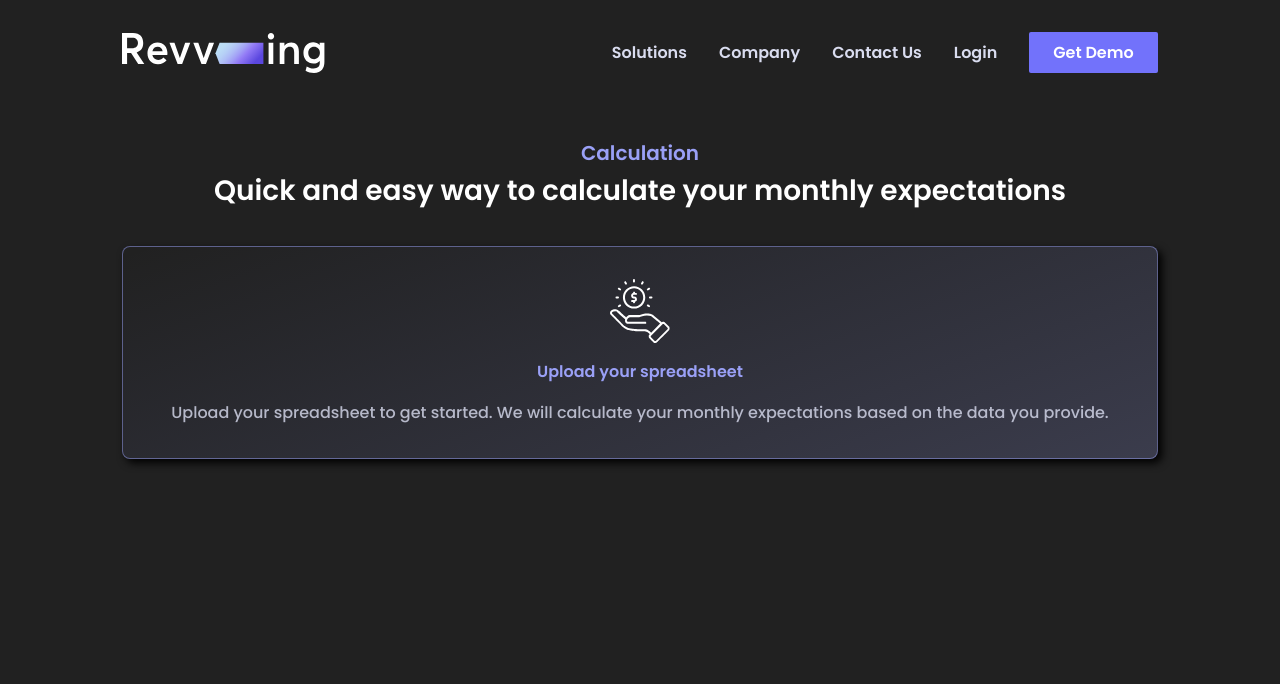
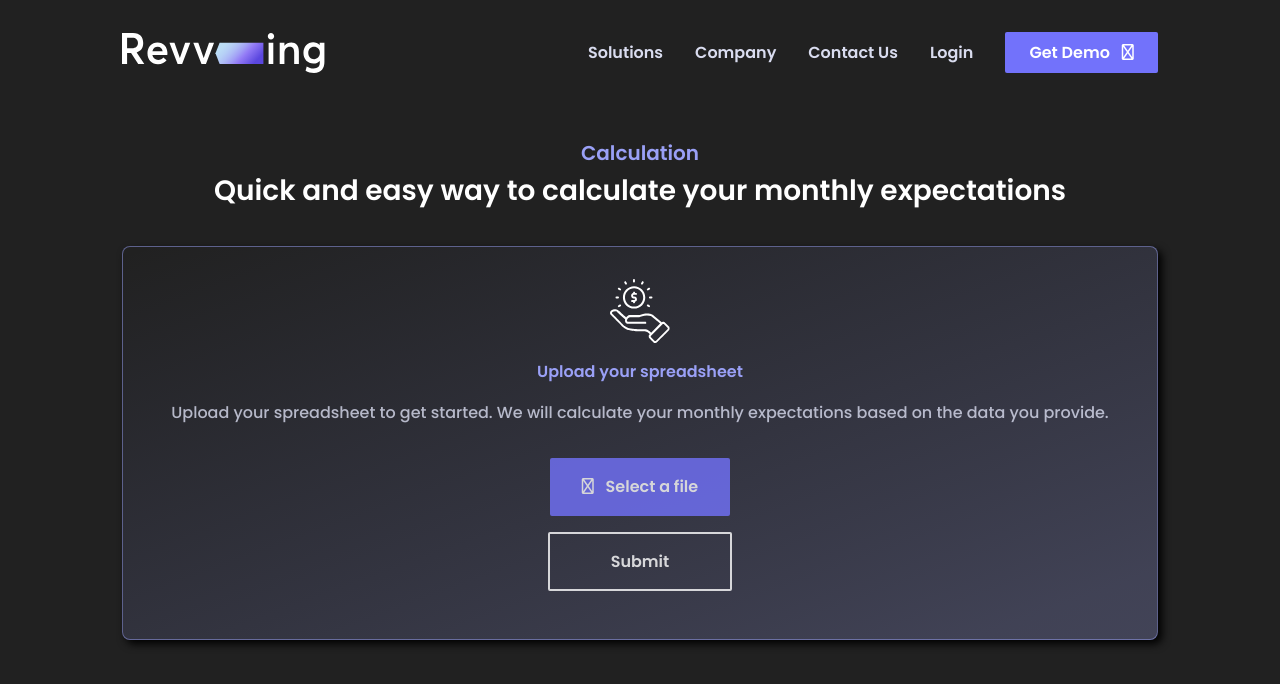
Before and after one commit to criSiles/revving-task-front, a Vue app: page / in a window 1280 px wide. Shown: the top 684 px of the page. Built offline with nearby package versions, Linux system fonts and the light colour scheme.

Commit message:
feat: Add font-awesome icons and improve header navigation
Basic CSS of UploadSpreadSheet done

```diff
--- a/index.html
+++ b/index.html
@@ -5,10 +5,6 @@
     <link rel="icon" type="image/svg+xml" href="/public/favicon.ico" />
     <meta name="viewport" content="width=device-width, initial-scale=1.0" />
     <title>Revving x Cristina</title>
-    <link
-      rel="stylesheet"
-      href="https://cdnjs.cloudflare.com/ajax/libs/font-awesome/5.15.3/css/all.min.css"
-    />
     <link
       href="https://fonts.googleapis.com/css2?family=Poppins:ital,wght@0,100;0,200;0,300;0,400;0,500;0,600;0,700;0,800;0,900;1,100;1,200;1,300;1,400;1,500;1,600;1,700;1,800;1,900&display=swap"
       rel="stylesheet"
--- a/src/assets/main.css
+++ b/src/assets/main.css
@@ -1,4 +1,6 @@
 @import './base.css';
+@import url('https://pro.fontawesome.com/releases/v6.0.0-beta2/css/all.css');
+
 /* TODO: I want the whole application with some margins on the left without the displacement*/
 * {
   margin: 0;
@@ -64,4 +66,5 @@ a {
   font-weight: 500;
   opacity: 0.8;
   margin-top: 1rem;
+  margin-bottom: 1rem;
 }
--- a/src/components/RevvingHeader.vue
+++ b/src/components/RevvingHeader.vue
@@ -13,9 +13,8 @@
       <a class="nav-link">Company</a>
       <a class="nav-link">Contact Us</a>
       <a class="nav-link">Login</a>
-      <!-- TODO: Fix the arrow icon -->
       <button class="nav-button" @click="login">
-        Get Demo <i class="fa-sharp fa-solid fa-angles-right"></i>
+        Get Demo <i class="fa-sharp fa-solid fa-angles-right arrow-icon"></i>
       </button>
     </div>
   </header>
@@ -89,8 +88,7 @@ export default {
 .nav-button:hover {
   background-color: var(--text-secondary);
 }
-.icon {
-  color: red;
-  background-color: aqua;
+.arrow-icon {
+  margin-left: 0.5rem;
 }
 </style>
--- a/src/components/RevvingHome.vue
+++ b/src/components/RevvingHome.vue
@@ -10,14 +10,14 @@
       <p class="description">
         Upload your spreadsheet to get started. We will calculate your monthly expectations based on
         the data you provide.
-        <!-- <UploadSpreadSheet /> -->
+        <UploadSpreadSheet />
       </p>
     </div>
   </section>
 </template>
 
 <script setup>
-// import UploadSpreadSheet from '../components/UploadSpreadSheet.vue'
+import UploadSpreadSheet from '../components/UploadSpreadSheet.vue'
 </script>
 
 <style scoped>
@@ -37,6 +37,7 @@
   flex-direction: column;
   justify-content: center;
   align-items: center;
+  text-align: center;
   background: url(/src/assets/bgBox.svg) 0% 0% / cover no-repeat rgb(33, 33, 33);
   border-width: 1px;
   border-style: solid;
--- a/src/components/UploadSpreadSheet.vue
+++ b/src/components/UploadSpreadSheet.vue
@@ -1,12 +1,13 @@
 <template>
-  <div>
+  <div class="upload-container">
     <input type="file" id="file" @change="handleFileUpload" style="display: none" />
     <label for="file" class="file-input-label">
+      <i class="fa-solid fa-upload upload-icon"></i>
       {{ fileName || 'Select a file' }}
     </label>
     <p v-if="errorMessage" class="error">{{ errorMessage }}</p>
     <p v-if="uploadMessage" class="success">{{ uploadMessage }}</p>
-    <button @click="onSubmit">Submit</button>
+    <button class="submit-button" @click="onSubmit">Submit</button>
   </div>
 </template>
 
@@ -29,7 +30,7 @@ export default {
       this.jsonData = []
 
       if (!file) {
-        this.errorMessage = 'No file selected'
+        this.errorMessage = 'No file selected, please select a file to upload'
         return
       }
 
@@ -80,21 +81,52 @@ export default {
 </script>
 
 <style>
+.upload-container {
+  display: flex;
+  flex-direction: column;
+  align-items: center;
+  gap: 1rem;
+}
+
+.file-input-label {
+  margin-top: 2rem;
+  display: inline-block;
+  padding: 1rem 2rem;
+  background-color: var(--bg-secondary);
+  border-radius: 2px;
+  color: white;
+  cursor: pointer;
+}
+.file-input-label:hover {
+  background-color: var(--text-secondary);
+}
+
+.submit-button {
+  padding: 0.95rem 3.8rem;
+  background-color: transparent;
+  border: 2px solid var(--text-primary);
+  color: var(--text-primary);
+  border-radius: 2px;
+  cursor: pointer;
+  font-size: 1rem;
+}
+.submit-button:hover {
+  border-color: var(--text-secondary);
+  color: var(--text-secondary);
+}
+
+.upload-icon {
+  margin-right: 0.5rem;
+}
 .error {
-  color: red;
-  margin-top: 10px;
+  color: var(--bg-secondary);
+  opacity: 0.8;
+  font-weight: 500;
 }
 
 .success {
-  color: green;
-  margin-top: 10px;
-}
-
-.file-input-label {
-  display: inline-block;
-  padding: 10px 15px;
-  background-color: var(--bg-secondary);
-  color: white;
-  cursor: pointer;
+  color: var(--text-tertiary);
+  opacity: 0.8;
+  font-weight: 500;
 }
 </style>
```
